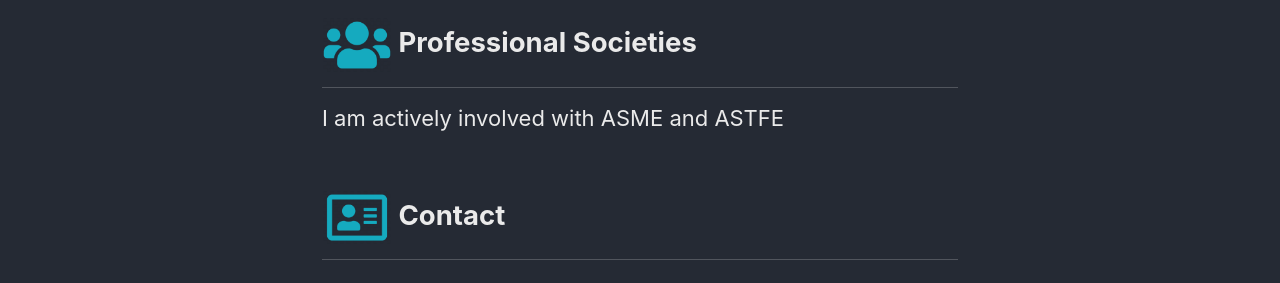
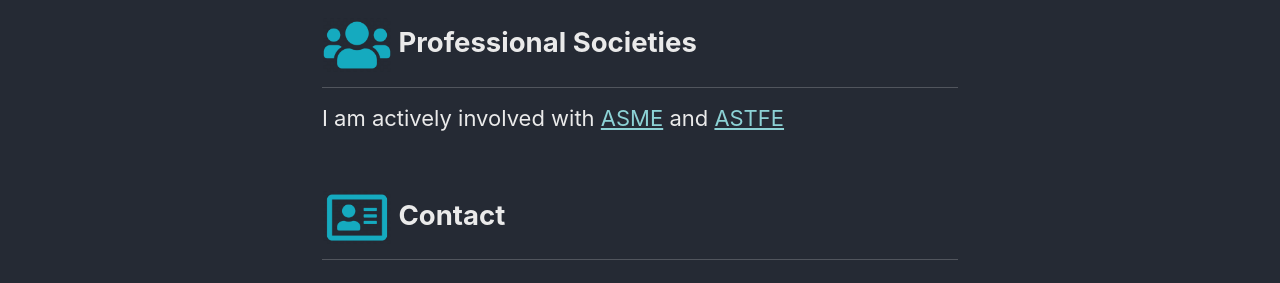
Before and after one commit to jtencer/jtencer.github.io, a Jekyll site: the page built from _pages/about.md, in a window 1280 px wide. Shown: the part 595-878 px from the top of the page. Built offline with Jekyll 4.4.1, drawn with Linux system fonts in a browser that asks for light colours; cached includes are drawn as plain includes; part of the change alters nothing that is shown.

```diff
--- a/_pages/about.md
+++ b/_pages/about.md
@@ -21,7 +21,7 @@ The University of Tennessee, Knoxville
 
 ## <img src="/assets/icons/users.png" width="70" height="70" /> Professional Societies
 
-I am actively involved with ASME and ASTFE
+I am actively involved with [ASME](https://www.asme.org/) and [ASTFE](https://www.astfe.org/)
 
 ## <img src="/assets/icons/address-card.png" width="70" height="70" /> Contact
 
```
